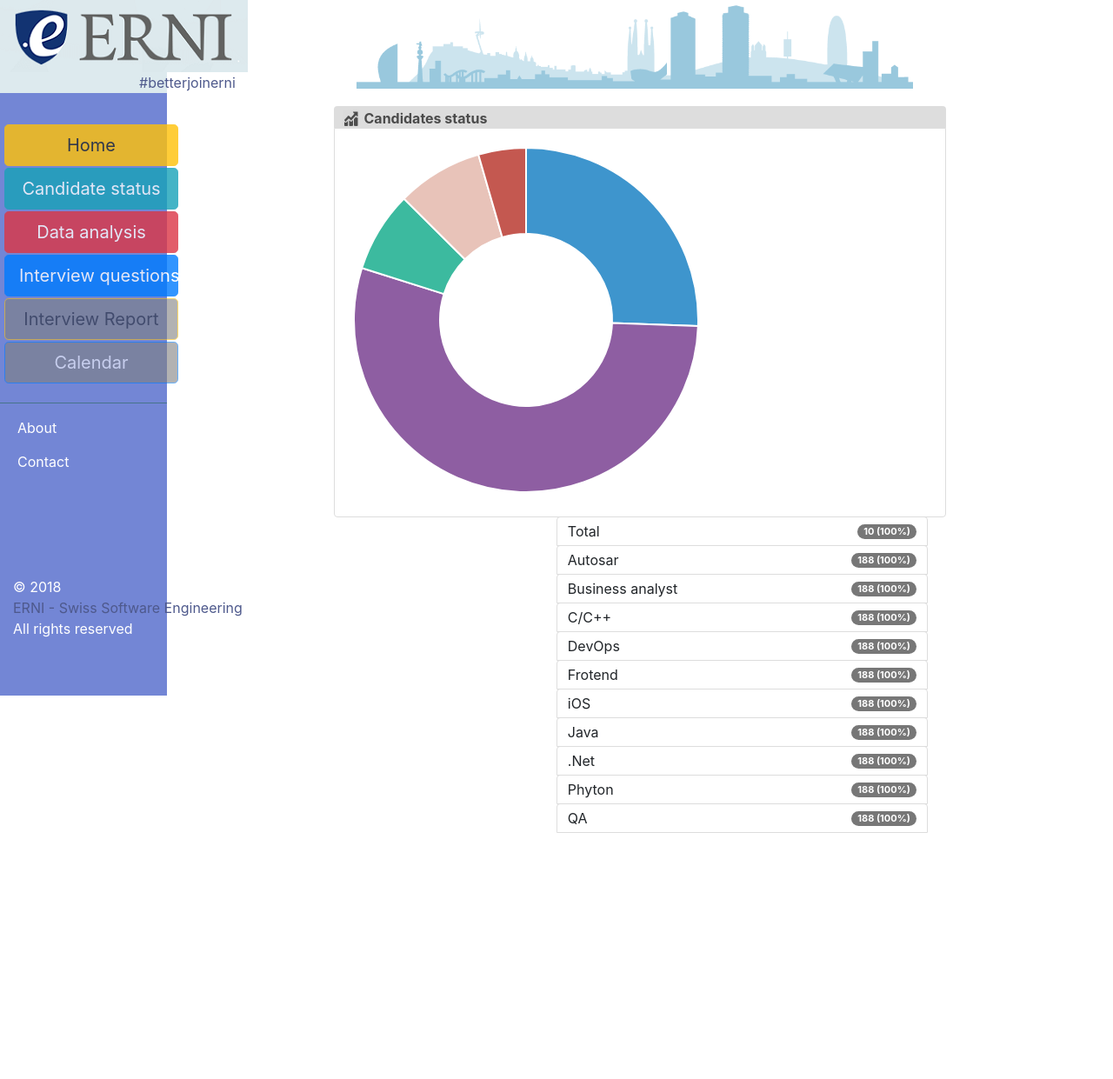
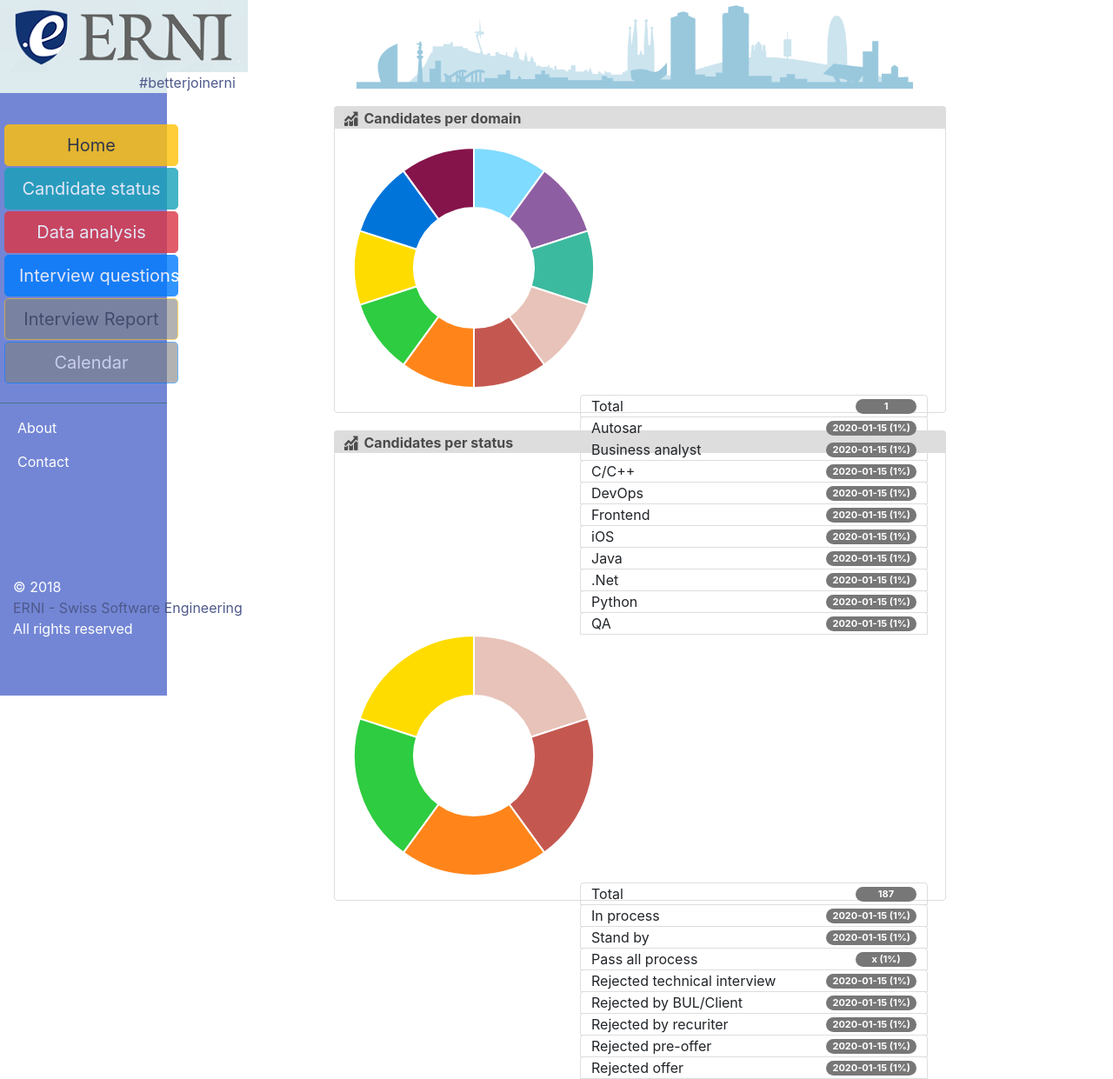
Before and after one commit to roscab/My_ETP_Project, a Django app: template questions/templates/data.html in a window 1280 px wide. Shown: the whole page at 87% size. Before the commit the page ends 958 px from the top, so only its background shows below. Run offline with Django 3.2, Linux system fonts and the light colour scheme; the template is opened without the code that fills it: most values are stand-ins (such as "Sample title", 1, 10 or a date in 2020); some libraries are stand-ins or nearby versions.

Commit message:
Baseline after charts were finalized

```diff
--- a/questions/models.py
+++ b/questions/models.py
@@ -22,7 +22,7 @@
     RECRUITER_OPTIONS = [('Guillermo','Guillermo Lopez'),('Vernonica','Verónica Mendes'),('Alberto','Alberto Arjona'),('Luisa','Luisa Cabrera'),('Oscar','Oscar Penon'),('Monika','Monika Szymanska')]
     LEVEL_OPTIONS = [('Junior','Junior'),('Junior-Low','Junior-Low'),('Junior-High','Junior-High'),('Profesional','Profesional'),('Profesional-Low','Profesional-Low'),('Profesional-High','Profesional-High'),('Senior','Senior'),('Senior-Low','Senior-Low'),('Senior-High','Senior-High')]
     STATUS_OPTIONS = [('In process','In process'),('Stand by','Stand by'),('Pass all process','Pass all process'),('Rejected technical interview','Rejected technical interview'),('Rejected by BUL','Rejected by BUL'),('Rejected by client','Rejected by client'),('Rejected by recruiter','Rejected by recruiter'),('Rejected pre-offer','Rejected pre-offer'),('Rejected offer','Rejected offer')]
-    GROUP_OPTIONS = [('Business analyst','Business analyst'),('C/C++','C/C++'),('DevOps','DevOps'),('Frontend','Frontend'),('iOS','iOS'),('Java','Java'),('.NET','.NET'),('Phyton','Phyton'),('QA','QA')]
+    GROUP_OPTIONS = [('Autosar','Autosar'),('Business analyst','Business analyst'),('C/C++','C/C++'),('DevOps','DevOps'),('Frontend','Frontend'),('iOS','iOS'),('Java','Java'),('.NET','.NET'),('Python','Python'),('QA','QA')]
 
     name = models.CharField(max_length=200)
     recruiter = models.CharField(choices=RECRUITER_OPTIONS, max_length=200)
--- a/questions/templates/data.html
+++ b/questions/templates/data.html
@@ -2,12 +2,12 @@
 {% extends 'page_base.html' %}
 
 {% load static %}
+
 {% block content%}
-
 
 <div class="chart_header">
         <img class="logo"  src="{% static 'images/chart_icon.png' %}" style="width: 20px">
-    <span style="color: rgb(75, 75, 75); vertical-align: middle"><b style=>Candidates status</b></span>
+    <span style="color: rgb(75, 75, 75); vertical-align: middle"><b style=>Candidates per domain</b></span>
 </div>
 <div class="chart_body">
     <div class="a_chart">
@@ -15,62 +15,79 @@
     </div>
     <div class="chart_info">
             <li>Total
-                <span class="lable">{{ total }} (100%)</span>
+                <span class="lable" id="candidates_total">{{  data.total_no_candidates }} </span>
             </li>
             <li>Autosar
-                <span class="lable">188 (100%)</span>
+                <span class="lable"  id="candidates_autosar">{{ data.autosar_candidates }} ({{data.autosar_percentage}}%)</span>
             </li>
             <li>Business analyst
-                <span class="lable">188 (100%)</span>
+                <span class="lable" id="candidates_ba">{{ data.business_analyst_candidates }} ({{data.business_analyst_percentage}}%)</span>
             </li>
             <li>C/C++
-                <span class="lable">188 (100%)</span>
+                <span class="lable" id="candidates_c">{{ data.c_candidates }} ({{data.c_percentage}}%)</span>
             </li>
             <li>DevOps
-                <span class="lable">188 (100%)</span>
+                <span class="lable " id="candidates_devops">{{ data.devops_candidates }} ({{data.devops_percentage}}%)</span>
             </li>
-            <li>Frotend
-                <span class="lable">188 (100%)</span>
+            <li>Frontend
+                <span class="lable" id="candidates_frontend">{{ data.frontend_candidates }} ({{data.frontend_percentage}}%)</span>
             </li>
             <li>iOS
-                <span class="lable">188 (100%)</span>
+                <span class="lable" id="candidates_ios">{{ data.ios_candidates }} ({{data.ios_percentage}}%)</span>
             </li>
             <li>Java
-                <span class="lable">188 (100%)</span>
+                <span class="lable" id="candidates_java">{{ data.java_candidates }} ({{data.java_percentage}}%)</span>
             </li>
             <li>.Net
-                <span class="lable">188 (100%)</span>
+                <span class="lable" id="candidates_net">{{ data.net_candidates }} ({{data.net_percentage}}%)</span>
             </li>
-            <li>Phyton
-                <span class="lable">188 (100%)</span>
+            <li>Python
+                <span class="lable" id="candidates_python">{{ data.python_candidates }} ({{data.python_percentage}}%)</span>
             </li>
             <li>QA
-                <span class="lable">188 (100%)</span>
+                <span class="lable" id="candidates_qa" >{{ data.qa_candidates }} ({{data.qa_percentage}}%)</span>
             </li>
     </div>
 </div>
 
-<script>
-    new Chart(document.getElementById("data-chart"), {
-        type: 'doughnut',
-        data: {
-        labels: ["Autosar", "Business analyst", "C/C++", "Frotend", "iOS", "Java", ".Net", "Phyton", "QA"],
-        datasets: [
-            {
-            label: "Candidates profile",
-            backgroundColor: ["#3e95cd", "#8e5ea2","#3cba9f","#e8c3b9","#c45850"],
-            data: [2478,5267,734,784,433]
-            }
-        ]
-        },
-        options: {
-            legend: {
-                display: false},
-            layout: {
-
-            },
-        }
-    });
-</script>
+<div class="chart_header">
+    <img class="logo"  src="{% static 'images/chart_icon.png' %}" style="width: 20px">
+<span style="color: rgb(75, 75, 75); vertical-align: middle"><b style=>Candidates per status</b></span>
+</div>
+<div class="chart_body">
+    <div class="a_chart">
+        <canvas id="data-chart2" width="100%" height="100%"></canvas>
+    </div>
+    <div class="chart_info">
+            <li>Total
+                <!-- <span class="lable" id="candidates_total">{{  data.total_no_candidates }} </span> -->
+                <span class="lable" id="candidates_total">187</span>
+            </li>
+            <li>In process
+                <span class="lable"  id="status_inProcess">{{ data.inProcess_candidates }} ({{data.inProcess_percentage}}%)</span>
+            </li>
+            <li>Stand by
+                <span class="lable" id="status_standBy">{{ data.standBy_candidates }} ({{data.standBy_percentage}}%)</span>
+            </li>
+            <li>Pass all process
+                <span class="lable" id="status_pass">{{ data.passAllProcess_candidates }} ({{data.passAllProcess_percentage}}%)</span>
+            </li>
+            <li>Rejected technical interview
+                <span class="lable " id="status_tech">{{ data.rejectedTechnical_candidates }} ({{data.rejectedTechnical_percentage}}%)</span>
+            </li>
+            <li>Rejected by BUL/Client
+                <span class="lable" id="status_bul">{{ data.rejectedClientBULL_candidates }} ({{data.rejectedClientBUL_percentage}}%)</span>
+            </li>
+            <li>Rejected by recuriter
+                <span class="lable" id="status_recruiter">{{ data.rejectedRecruting_candidates }} ({{data.rejectedRecruting_percentage}}%)</span>
+            </li>
+            <li>Rejected pre-offer
+                <span class="lable" id="status_preoffer">{{ data.rejectedPreOffer_candidates }} ({{data.rejectedPreOffer_percentage}}%)</span>
+            </li>
+            <li>Rejected offer
+                <span class="lable" id="status_offer">{{ data.rejectedOffer_candidates }} ({{data.rejectedOffer_percentage}}%)</span>
+            </li>
+    </div>
+</div>
 
 {% endblock %}
--- a/questions/templates/page_base.html
+++ b/questions/templates/page_base.html
@@ -13,6 +13,7 @@
     <script src="{% static 'jquery-3.1.1.min.js' %}"></script>
     <script src="{% static 'bootstrap.min.js' %}"></script>
     <script src="{% static 'chart-min.js' %}"></script>
+    <script src="{% static 'script-chart.js' %}"></script>
     <script src="{% static 'script.js' %}"></script>
 
     <title>Bootstrap</title>
@@ -24,7 +25,7 @@
                     <nav id="sidebar">
                         <div class="sidebar-header">
                             <img class="logo"  src="{% static 'images/logo.png' %}">
-                            <p style="color: #4E598C; margin-left: 160px">#betterjoinerni</p>
+                            <p style="color: #4E598C; margin-left: 160px;">#betterjoinerni</p>
                         </div>
 
                         <ul class="list-unstyled components">
@@ -47,13 +48,12 @@
                             <div>All rights reserved</div>
                         </div>
                     </div>
-                </div>
+            </div>
                 <div class = "header">
                         <img class="city_header"  src="{% static 'images/header.png' %}">
                 </div>
                     {% block content %}
                     {% endblock %}
-
         </div>
     </body>
 </html>
--- /dev/null
+++ b/static/script-chart.js
@@ -0,0 +1,64 @@
+
+window.onload = function() {
+    // var all_candidates = $("#candidates_total").text();
+    var autosar_candidates = $("#candidates_autosar").text().substring(0,2);
+    var ba_candidates = $("#candidates_ba").text().substring(0,2);
+    var c_candidates = $("#candidates_c").text().substring(0,2);
+    var devops_candidates = $("#candidates_devops").text().substring(0,2);
+    var frontend_candidates = $("#candidates_frontend").text().substring(0,2);
+    var ios_candidates = $("#candidates_ios").text().substring(0,2);
+    var java_candidates = $("#candidates_java").text().substring(0,2);
+    var net_candidates = $("#candidates_net").text().substring(0,2);
+    var python_candidates = $("#candidates_python").text().substring(0,2);
+    var qa_candidates = $("#candidates_qa").text().substring(0,2);
+    var status_inProcess = $("#status_process").text().substring(0,2);
+    var status_standBy = $("#status_standby").text().substring(0,2);
+    var status_passAllProcess = $("#status_pass").text().substring(0,2);
+    var status_rejectedTechncalInterview = $("#status_tech").text().substring(0,2);
+    var status_rejectedClientBUL = $("#status_bul").text().substring(0,2);
+    var status_rejectedRecruiter = $("#status_recruiter").text().substring(0,2);
+    var status_rejectedPreOffer =  $("#status_preoffer").text().substring(0,2);
+    var status_rejectedOffer = $("#status_offer").text().substring(0,2);
+
+    var ctx = document.getElementById("data-chart");
+    var doughnutChart = new Chart(ctx, {
+        type: 'doughnut',
+        data: {
+        labels: ["Autosar", "Business analyst", "C/C++", "DevOps","Frotend", "iOS", "Java", ".Net", "Phyton", "QA"],
+        datasets: [
+            {
+            label: "Candidates profile",
+            backgroundColor: ["#7FDBFF", "#8e5ea2","#3cba9f","#e8c3b9","#c45850","#FF851B","#2ECC40","#FFDC00","#0074D9","#85144b"],
+            data: [autosar_candidates,ba_candidates,c_candidates,devops_candidates,frontend_candidates,ios_candidates,java_candidates,net_candidates,python_candidates,qa_candidates]
+            }
+        ]
+        },
+        options: {
+            legend: {
+                display: false},
+            layout: {
+            },
+        }
+    })
+
+    var ctx = document.getElementById("data-chart2");
+    var doughnutChart = new Chart(ctx, {
+        type: 'doughnut',
+        data: {
+        labels: ["In process", "Stand by", "Pass all process", "Rejected after technical interview","Rejected by BUL/Client", "Rejected by recruiter", "Rejected pre-offer", "Rejected offer"],
+        datasets: [
+            {
+            label: "Candidates profile",
+            backgroundColor: ["#7FDBFF", "#8e5ea2","#3cba9f","#e8c3b9","#c45850","#FF851B","#2ECC40","#FFDC00","#0074D9","#85144b"],
+            data: [status_inProcess, status_standBy ,status_passAllProcess ,status_rejectedTechncalInterview ,status_rejectedClientBUL ,status_rejectedRecruiter ,status_rejectedPreOffer ,status_rejectedOffer ]
+            }
+        ]
+        },
+        options: {
+            legend: {
+                display: false},
+            layout: {
+            },
+        }
+    })
+  }
--- a/static/script.js
+++ b/static/script.js
@@ -72,31 +72,34 @@
 
         switch ($.trim(status)) {
             case 'In process':
-                $(this).css("color", "#CFD91E");
+                $(this).css("color", "#F3A712");
+                break;
+            case 'Pass all process':
+                $(this).css("color", "#46A667");
                 break;
             case 'Stand by':
                 $(this).css("color", "#2CED1A");
                 break;
-            case 'Pass all process':
-                $(this).css("color", "#124E0D");
+            case 'Rejected technical interview':
+                $(this).css("color", "#D62828");
+                break;
+            case 'Rejected by recruiter':
+                $(this).css("color", "#640D14");
                 break;
             case 'Rejected by BUL':
-                $(this).css("color", "#720707");
+                $(this).css("color", "#960200");
                 break;
-            case 'Rejected technical interview':
-                $(this).css("color", "#E74E08");
+            case 'Rejected by BUL/Client':
+                $(this).css("color", "#960200");
                 break;
             case 'Rejected by client':
-                $(this).css("color", "#EF0808");
+                $(this).css("color", "#960200");
                 break;
             case 'Rejected pre-offer':
-                $(this).css("color", "#2020DE");
+                $(this).css("color", "#4392F1");
                 break;
             case 'Rejected offer':
-                $(this).css("color", "#A820B4");
-                break;
-            case 'Rejected by recruiter':
-                $(this).css("color", "#E6286A");
+                $(this).css("color", "#0E427A");
                 break;
             default:
                 $(this).css("color", "Black");
--- a/static/styles.css
+++ b/static/styles.css
@@ -22,7 +22,7 @@
   float: left;
   min-width: 15%;
   max-width: 15%;
-  min-height: 100vh;
+  height: 100vh;
   background: #7386D5;
   color: #fff;
   transition: all 0.3s;
@@ -76,6 +76,9 @@
     overflow-y: scroll;
     margin-top: 10px;
     block-size: 620px;
+    width: 80%;
+    margin-left: auto;
+    margin-right: auto;
   }
 
   .questions_table {
@@ -204,6 +207,9 @@
   margin: auto;
   block-size: 660px;
   margin-top: 20px;
+  margin-right:auto;
+  margin-left:auto;
+  width:100%;
 }
 
 .questions_chategory{
@@ -225,14 +231,6 @@
   background: inherit;
   font-weight: bold;
 }
-/*
-<option value="">In process</option>
-<option value="pass">Pass all the process</option>
-<option value="rejeceted_tech">Rejected technical interview</option>
-<option value="rejeceted_bul">Rejected BUL interview</option>
-<option value="rejeceted_preoffer">Rejected pre-offer</option>
-<option value="rejeceted_offer">Rejected offer</option>
-<option value="stand_by">Stand by</option> */
 
 /* Buttons */
 
@@ -291,7 +289,7 @@
 
 .a_chart{
   display: inline-block;
-  width: 400px;
+  width: 280px;
 }
 
 .chart_header{
@@ -321,17 +319,17 @@
   display: block;
   float: right;
   max-height: 400px;
-  padding-top: 20px;
 }
 
 li{
   border-top-right-radius: 4px;
   border-top-left-radius: 4px;
-  padding: 8px 12px;
+  padding: 4px 12px;
   margin-bottom: -1px;
   border: 1px solid #ddd;
   line-height: 1;
   list-style-type: none;
+  min-width: 400px;
 }
 
 canvas{
@@ -342,8 +340,7 @@
 .lable{
   display: block;
   float: right;
-  margin-left: 200px;
-  min-width: 10px;
+  min-width: 70px;
   padding: 3px 7px;
   font-size: 11px;
   font-weight: bold;
```
Also changed, not shown: questions/templates/candidates.html (+10 -10 lines), questions/views.py (+42 -2 lines).
